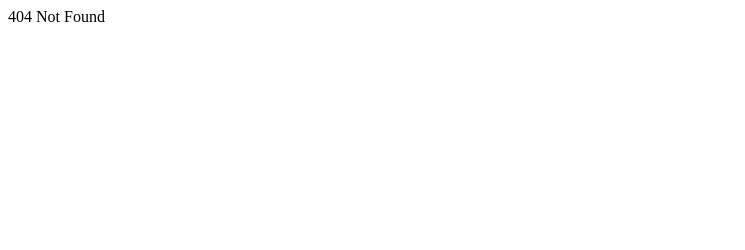
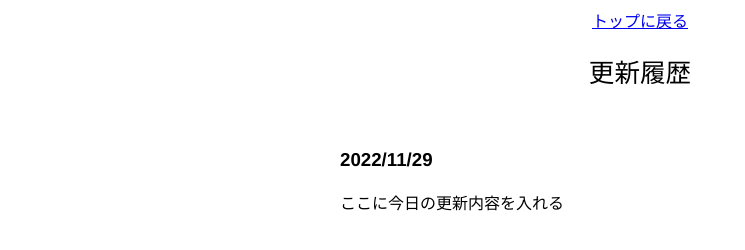
Before and after one commit to Getaji/getaji-bms-library, a Gatsby site: page /history in a window 1280 px wide. Before the commit this address had no page. Shown: the whole page, without its empty margins (0-745 px from the left). Built offline with nearby package versions, Linux system fonts and the light colour scheme; Gatsby itself is replaced by a stand-in of ours.

Commit message:
add: [WIP]更新履歴ページを追加

```diff
--- /dev/null
+++ b/src/pages/history.css
@@ -0,0 +1,19 @@
+main {
+  max-width: 600px;
+  margin: 0 auto;
+  font-family: "BIZ UDPゴシック", "Yu Gothic", Meiryo, "Helvetica Neue", Helvetica, "Noto Sans JP", sans-serif;
+}
+
+nav {
+  text-align: center;
+}
+
+header {
+  margin: 20px;
+  text-align: center;
+  font-size: 1.6rem;
+}
+
+article {
+  margin-top: 60px;
+}
--- /dev/null
+++ b/src/pages/history.tsx
@@ -0,0 +1,27 @@
+import React from "react";
+import { Helmet } from "react-helmet";
+import "./history.css";
+
+const Page = () => {
+  return (
+    <>
+      <Helmet>
+        <title>更新履歴 | Getaji's BMS Library</title>
+      </Helmet>
+      <main>
+        <nav>
+          <a href="/">トップに戻る</a>
+        </nav>
+        <header>更新履歴</header>
+        <article>
+          <section>
+            <h1>2022/11/29</h1>
+            <p>ここに今日の更新内容を入れる</p>
+          </section>
+        </article>
+      </main>
+    </>
+  )
+};
+
+export default Page;
--- a/src/pages/index.tsx
+++ b/src/pages/index.tsx
@@ -76,6 +76,9 @@ const IndexPage = () => {
           <p>
             現在作業中です。
           </p>
+          <p>
+            <a href="/history">更新履歴（2022/11/29 更新）</a>
+          </p>
         </section>
         <small>
           表内のジャンル、タイトル、アーティスト名のテキストの権利は各BMS作者に帰属します。<br />
```
